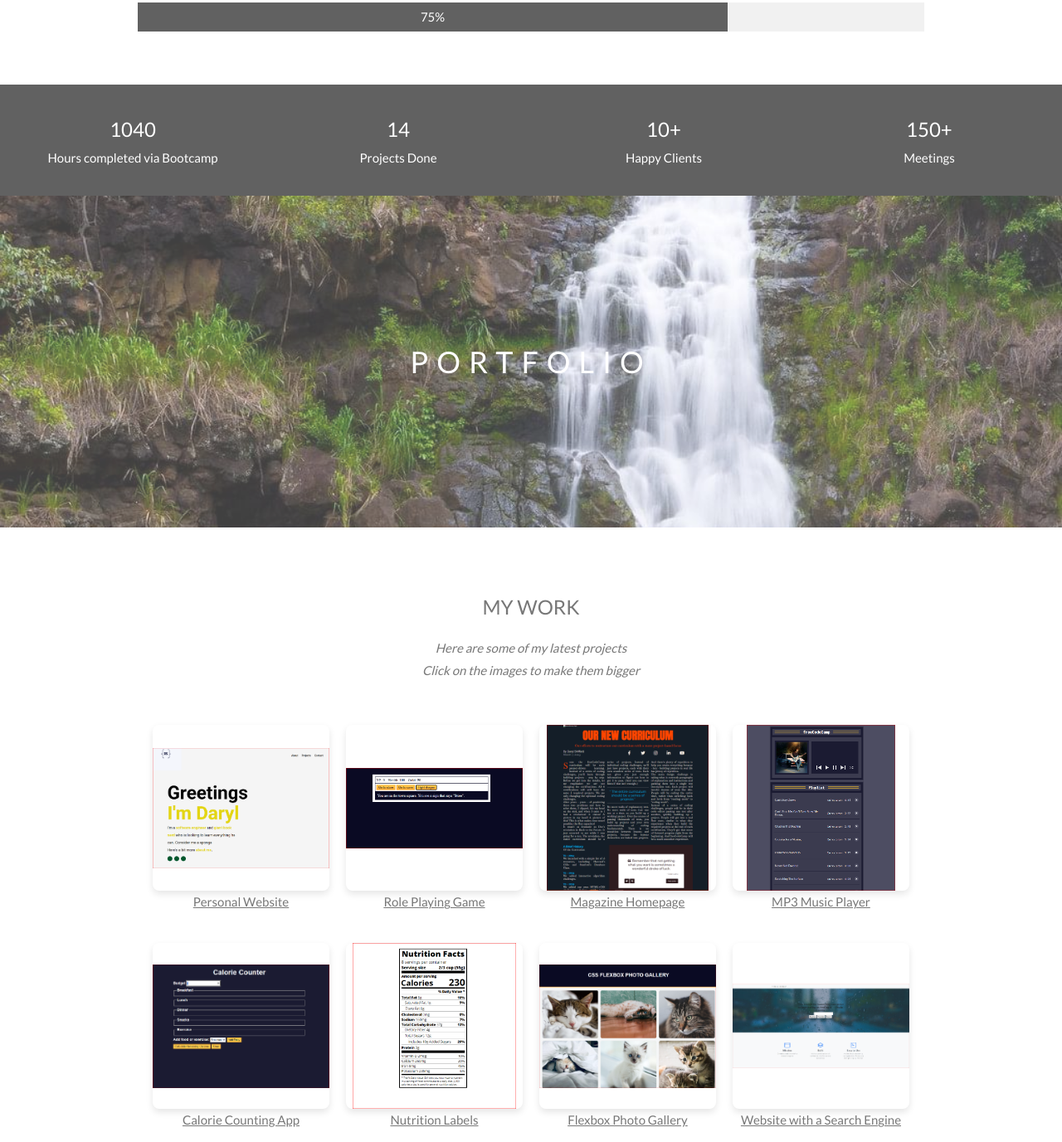
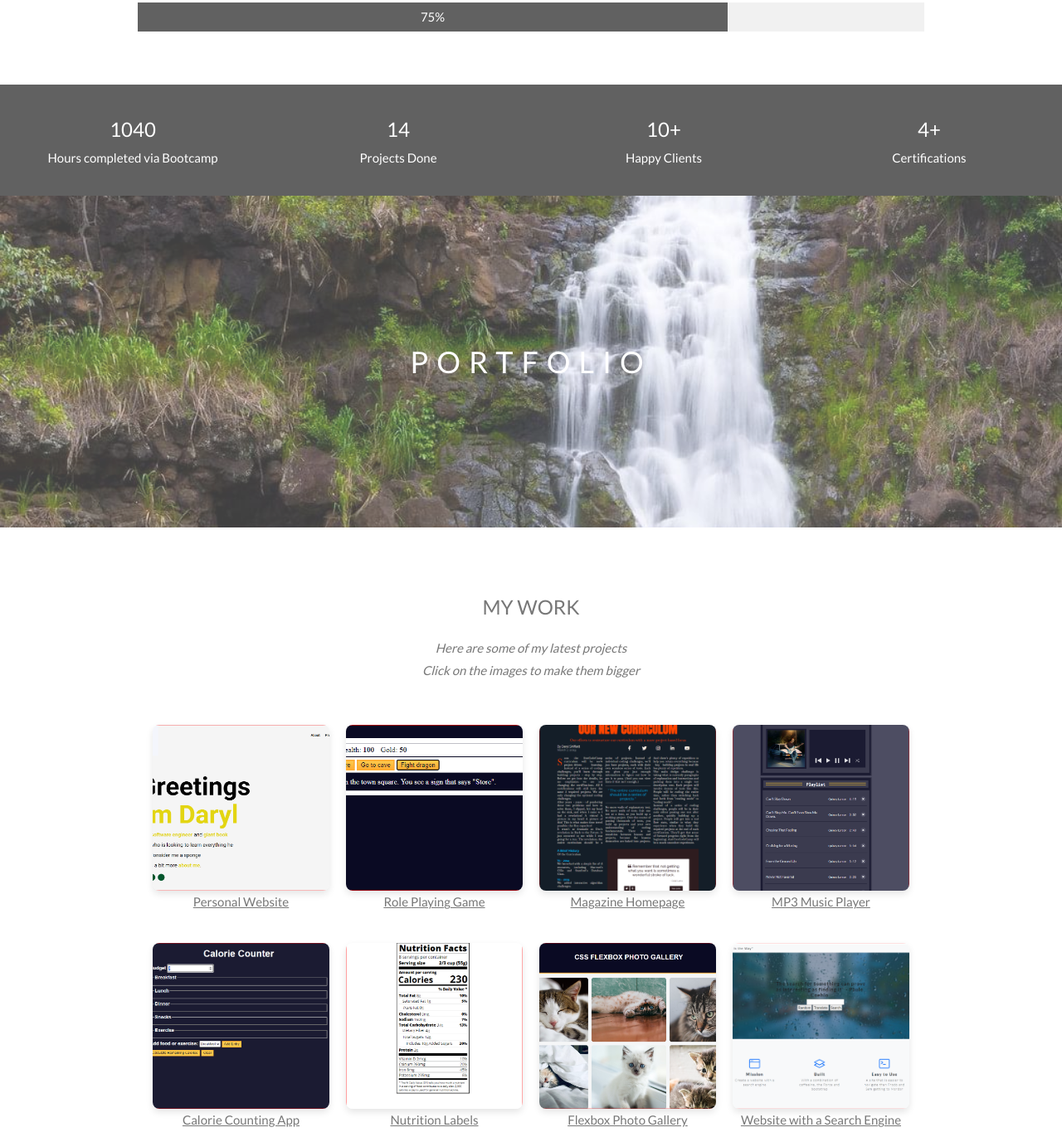
Before and after one commit to DareDaryl/Portfolio-site, a plain HTML site: page MyWork.html in a window 1280 px wide. Shown: the part 1929-3306 px from the top of the page at 83% size. Drawn offline with nearby package versions, Linux system fonts and the light colour scheme.

Commit message:
Update MyWork.html
Changed square project containers and updated the freelance message at the bottom

```diff
--- a/MyWork.html
+++ b/MyWork.html
@@ -80,7 +80,7 @@ body, html {
   width: 100%; /* Make the image take up the full width of the container */
   height: 200px; /* Set a fixed height to make all images the same size */
   /*object-fit: cover; /* Ensure the image covers the area, without distortion */
-  object-fit: contain; /* Ensure the image covers the area, without distortion */
+  object-fit: cover; /* Ensure the image covers the area, without distortion */
   border-radius: 8px; /* Optional: Add rounded corners to the images*/
   box-shadow: 0px 4px 8px rgba(0, 0, 0, 0.1);  /* Soft shadow */
   transition: transform 0.3s ease; /* Smooth scaling */
@@ -189,8 +189,8 @@ body, html {
     Happy Clients
   </div>
   <div class="w3-quarter w3-section">
-    <span class="w3-xlarge">150+</span><br>
-    Meetings
+    <span class="w3-xlarge">4+</span><br>
+    Certifications
   </div>
 </div>
 
@@ -291,7 +291,9 @@ body, html {
         <i class="fa fa-phone fa-fw w3-hover-text-black w3-xlarge w3-margin-right"></i> Phone: 619-464-9695<br>
         <i class="fa fa-envelope fa-fw w3-hover-text-black w3-xlarge w3-margin-right"></i> Email: darylshifflett@gmail.com<br>
       </div>
-      <p>Swing by for a cup of <i class="fa fa-coffee"></i>, or leave me a note:</p>
+      <p>Currently accepting freelance projects&nbsp;<i class="fa fa-coffee"></i>, Feel free to leave your request below:</p>
+      <p>What can I build or create for you?</p>
+
       <form action="/action_page.php" target="_blank">
         <div class="w3-row-padding" style="margin:0 -16px 8px -16px">
           <div class="w3-half">
```
